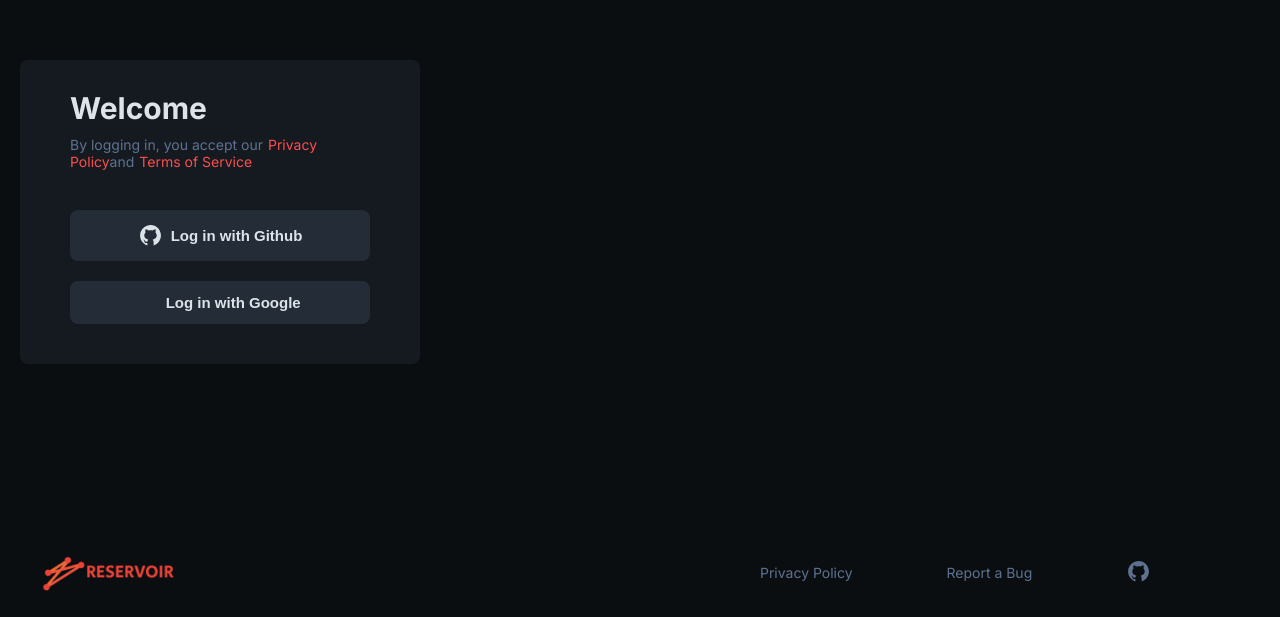
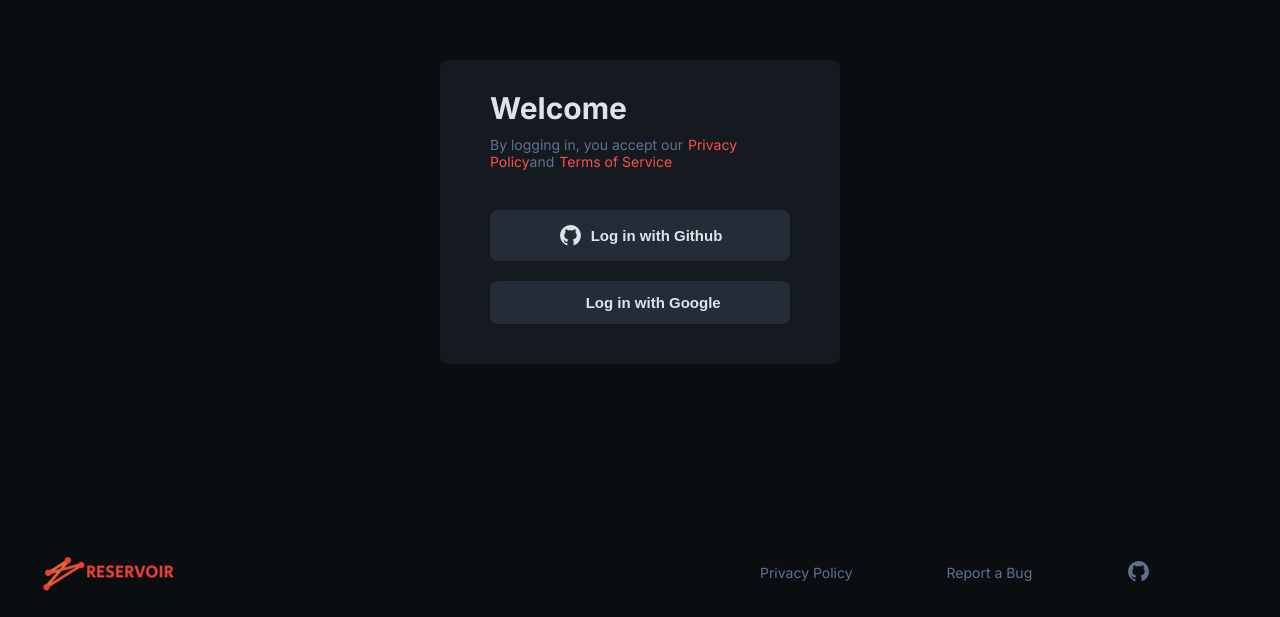
Before and after one commit to INOCcent-afk/reservoir, a React (Create React App) app: page / in a window 1280 px wide. Shown: the part 183-800 px from the top of the page. Built offline with nearby package versions, Linux system fonts and the light colour scheme; no server answers; some icons are missing.

Commit message:
style for products

```diff
--- a/src/assets/styles/Colors.ts
+++ b/src/assets/styles/Colors.ts
@@ -6,4 +6,5 @@ export const Colors = {
   primaryFontColor: "#5d7290",
   primaryFontColor60: "#5d729060",
   secondaryFontColor: "#fd4d4d",
+  secondaryFontColor80: "#fd4d4d80",
 };
--- a/src/components/Button/Button.styles.ts
+++ b/src/components/Button/Button.styles.ts
@@ -29,3 +29,13 @@ export const ButtonContainer = styled.button`
     font-size: 15px;
   }
 `;
+
+export const ProductButton = styled(ButtonContainer)`
+  background: ${Colors.secondaryFontColor};
+
+  align-self: flex-end;
+
+  &:hover {
+    background: ${Colors.secondaryFontColor80};
+  }
+`;
--- a/src/components/Button/Button.tsx
+++ b/src/components/Button/Button.tsx
@@ -1,19 +1,28 @@
 import React, { FC, ReactNode } from "react";
 
-import { ButtonContainer } from "./Button.styles";
+import { ButtonContainer, ProductButton } from "./Button.styles";
 
-type Props = {
-  icon?: ReactNode;
-  text: string;
-};
+type Props = { icon?: ReactNode; text: string } & (
+  | {
+      type: "normalBTN";
+    }
+  | { type: "productBTN" }
+);
 
-const Button: FC<Props> = ({ icon, text }: Props) => {
+const Button: FC<Props> = (props) => {
   return (
     <>
-      <ButtonContainer>
-        {icon}
-        <p>{text}</p>
-      </ButtonContainer>
+      {props.type === "normalBTN" ? (
+        <ButtonContainer>
+          {props.icon}
+          <p>{props.text}</p>
+        </ButtonContainer>
+      ) : null}
+      {props.type === "productBTN" ? (
+        <ProductButton>
+          <p> {props.text}</p>
+        </ProductButton>
+      ) : null}
     </>
   );
 };
--- a/src/components/Product/Product.tsx
+++ b/src/components/Product/Product.tsx
@@ -1,25 +1,19 @@
 import React, { FC } from "react";
 import styled from "styled-components";
+import { Colors } from "../../assets/styles/Colors";
 import Box from "../../containers/Box";
 import Button from "../Button";
 
 type Props = {
   image: string;
-  description: string;
+
   price: number;
   id: number;
   category: string;
   title: string;
 };
 
-const Product: FC<Props> = ({
-  image,
-  description,
-  price,
-  id,
-  category,
-  title,
-}: Props) => {
+const Product: FC<Props> = ({ image, price, id, category, title }: Props) => {
   return (
     <>
       <Box>
@@ -37,7 +31,7 @@ const Product: FC<Props> = ({
             </ProductPrice>
           </ProductInfo>
         </ProductHeader>
-        <Button text="ADD TO CART" />
+        <Button type="productBTN" text="ADD TO CART" />
       </Box>
     </>
   );
@@ -51,6 +45,7 @@ export const ProductHeader = styled.div`
 `;
 export const ProductImage = styled.div`
   overflow: hidden;
+  min-width: 100px;
   width: 100px;
   height: 100px;
   border-radius: 100%;
--- a/src/containers/ProductContainer/ProductContainer.tsx
+++ b/src/containers/ProductContainer/ProductContainer.tsx
@@ -31,7 +31,6 @@ const ProductContainer: FC = () => {
                 id={product.id}
                 key={product.id}
                 price={product.price}
-                description={product.description}
                 image={product.image}
                 category={product.category}
               />
--- a/src/screens/LogIn/LogIn.tsx
+++ b/src/screens/LogIn/LogIn.tsx
@@ -59,12 +59,14 @@ const LogIn = () => {
                 </Title>
                 <div onClick={() => handleLogIn(githubProvider)}>
                   <Button
+                    type="normalBTN"
                     icon={<Icon icon="github" />}
                     text="Log in with Github"
                   />
                 </div>
                 <div onClick={() => handleLogIn(googleProvider)}>
                   <Button
+                    type="normalBTN"
                     icon={<Icon icon="google" />}
                     text="Log in with Google"
                   />
--- a/src/screens/LogIn/Login.styles.ts
+++ b/src/screens/LogIn/Login.styles.ts
@@ -7,7 +7,7 @@ export const Container = styled.div`
   display: flex;
   align-items: center;
   justify-content: center;
-  margin: 0 auto;
+  margin: 0 auto !important;
 
   & > div {
     width: 400px !important;
```
